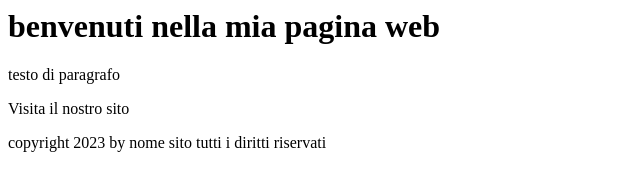
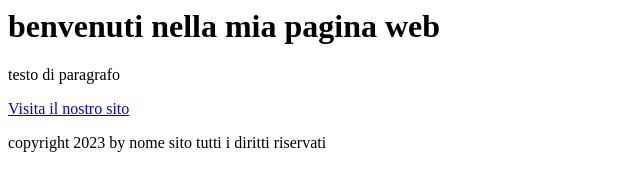
Before and after one commit to djddjks/Primosito, a plain HTML site: page index.html in a window 1280 px wide. Shown: the whole page, without its empty margins (0-640 px from the left). Drawn offline with Linux system fonts and the light colour scheme.

Commit message:
Update index.html

```diff
--- a/index.html
+++ b/index.html
@@ -5,7 +5,7 @@
 <body>
 <h1>benvenuti nella mia pagina web</h1>
 <p>testo di paragrafo</p>
-  <p1> <a herf="https://www.google.it">Visita il nostro sito</a></p1>
+  <p1> <a href="https://www.google.it">Visita il nostro sito</a></p1>
 </body>
 <!—piè di pagina—>
 <footer>
```
